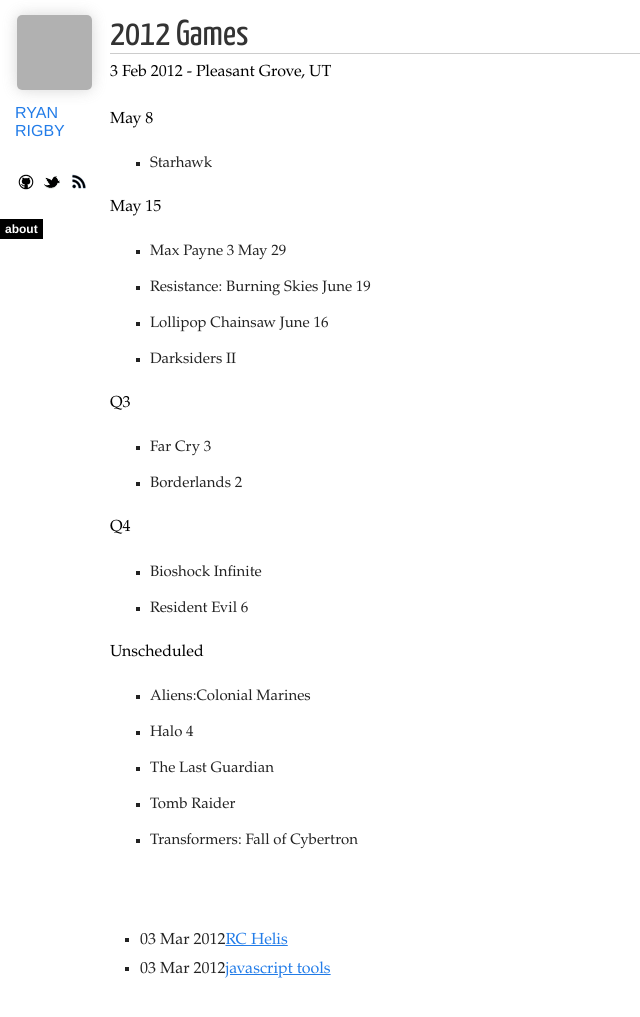
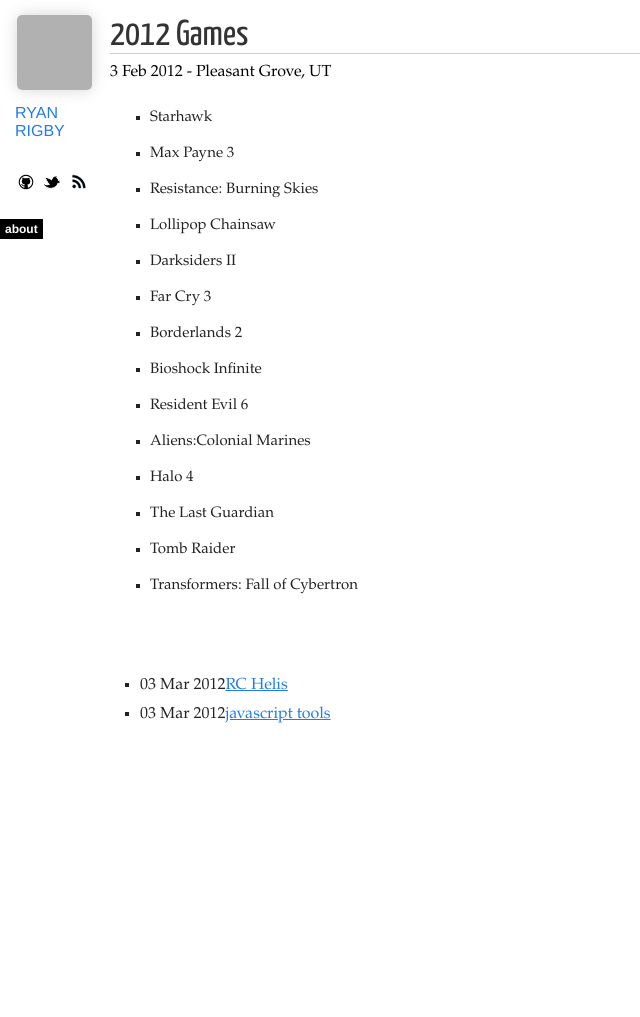
Before and after one commit to rbrigby/frontpage, a Jekyll site: the page built from _posts/2012-03-03-2012-games.md, in a window 1280 px wide, cut to the strip 0-1029 px from the top of the page. Shown: the top 1017 px of the strip, without its empty margins (0-640 px from the left). Built offline with Jekyll 4.4.1, drawn with Linux system fonts in a browser that asks for light colours; nearby versions of some CDN libraries; Markdown is read by kramdown in place of the engine named in the settings; after the commit the page ends 900 px from its top, so only the background shows below that; grey boxes are pictures that could not be loaded.

Commit message:
attempting list again

```diff
--- a/_posts/2012-03-03-2012-games.md
+++ b/_posts/2012-03-03-2012-games.md
@@ -8,27 +8,15 @@
 
 <p class="meta">3 Feb 2012 - Pleasant Grove, UT</p>
 
-May 8
 - Starhawk
-
-May 15
 - Max Payne 3
-May 29
 - Resistance: Burning Skies
-June 19
 - Lollipop Chainsaw
-June 16
 - Darksiders II
-
-Q3
 - Far Cry 3
 - Borderlands 2
-
-Q4
 - Bioshock Infinite
 - Resident Evil 6
-
-Unscheduled
 - Aliens:Colonial Marines
 - Halo 4
 - The Last Guardian
```
